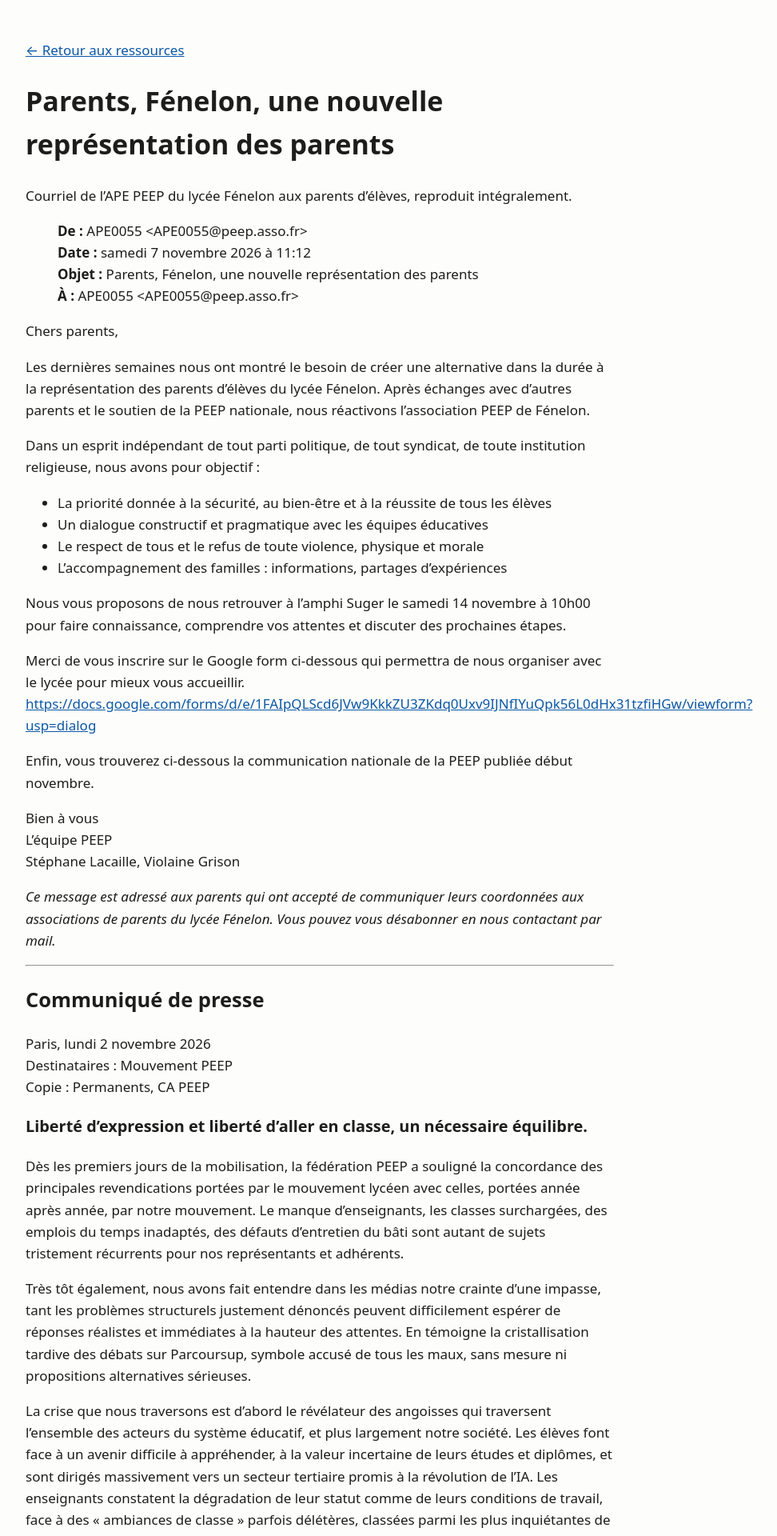
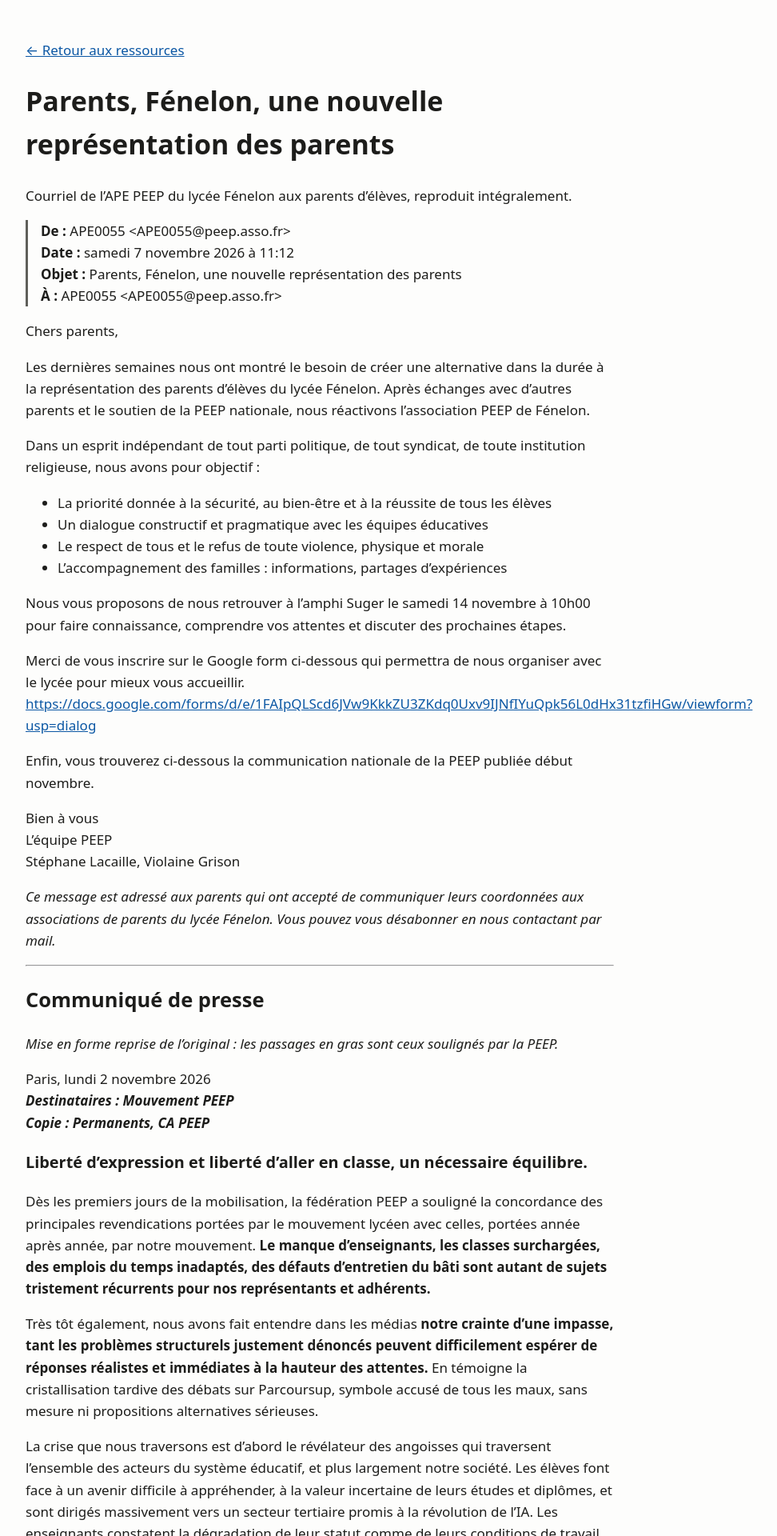
Before and after one commit to 4nf8hvwvry-collab/freefenelon, a Jekyll site: the page built from site/peep-fenelon-2026-11-07.md, in a window 1280 px wide. Shown: the top 1920 px of the page at 80% size, without its empty margins (240-1212 px from the left). Built offline with Jekyll 4.4.1, drawn with Linux system fonts in a browser that asks for light colours; some of the changed text lies outside the part shown.

Commit message:
Sous-page : lettre des maires à la rectrice ; mise en forme originale du communiqué PEEP
Co-Authored-By: Claude Opus 5.5 <noreply@anthropic.com>

```diff
--- a/site/_layouts/default.html
+++ b/site/_layouts/default.html
@@ -14,6 +14,10 @@
     body { margin: 0 auto; max-width: 46rem; padding: 2rem 1rem; background: var(--fond); color: var(--texte);
            font: 1.0625rem/1.6 system-ui, -apple-system, "Segoe UI", sans-serif; }
     a { color: var(--lien); }
+    img { max-width: 100%; height: auto; border: 1px solid var(--discret); }
+    table { border-collapse: collapse; }
+    th, td { text-align: left; padding: .25rem 1rem .25rem 0; border-bottom: 1px solid var(--discret); }
+    blockquote { margin-left: 0; padding-left: 1rem; border-left: 3px solid var(--discret); }
     footer { margin-top: 3rem; font-size: .9rem; color: var(--discret); }
   </style>
 </head>
--- a/site/peep-fenelon-2026-11-07.md
+++ b/site/peep-fenelon-2026-11-07.md
@@ -44,21 +44,23 @@ Stéphane Lacaille, Violaine Grison
 
 ## Communiqué de presse
 
+*Mise en forme reprise de l'original : les passages en gras sont ceux soulignés par la PEEP.*
+
 Paris, lundi 2 novembre 2026
-Destinataires : Mouvement PEEP
-Copie : Permanents, CA PEEP
+***Destinataires : Mouvement PEEP***
+***Copie : Permanents, CA PEEP***
 
 ### Liberté d’expression et liberté d’aller en classe, un nécessaire équilibre.
 
-Dès les premiers jours de la mobilisation, la fédération PEEP a souligné la concordance des principales revendications portées par le mouvement lycéen avec celles, portées année après année, par notre mouvement. Le manque d’enseignants, les classes surchargées, des emplois du temps inadaptés, des défauts d’entretien du bâti sont autant de sujets tristement récurrents pour nos représentants et adhérents.
+Dès les premiers jours de la mobilisation, la fédération PEEP a souligné la concordance des principales revendications portées par le mouvement lycéen avec celles, portées année après année, par notre mouvement. **Le manque d’enseignants, les classes surchargées, des emplois du temps inadaptés, des défauts d’entretien du bâti sont autant de sujets tristement récurrents pour nos représentants et adhérents.**
 
-Très tôt également, nous avons fait entendre dans les médias notre crainte d’une impasse, tant les problèmes structurels justement dénoncés peuvent difficilement espérer de réponses réalistes et immédiates à la hauteur des attentes. En témoigne la cristallisation tardive des débats sur Parcoursup, symbole accusé de tous les maux, sans mesure ni propositions alternatives sérieuses.
+Très tôt également, nous avons fait entendre dans les médias **notre crainte d’une impasse, tant les problèmes structurels justement dénoncés peuvent difficilement espérer de réponses réalistes et immédiates à la hauteur des attentes.** En témoigne la cristallisation tardive des débats sur Parcoursup, symbole accusé de tous les maux, sans mesure ni propositions alternatives sérieuses.
 
-La crise que nous traversons est d’abord le révélateur des angoisses qui traversent l’ensemble des acteurs du système éducatif, et plus largement notre société. Les élèves font face à un avenir difficile à appréhender, à la valeur incertaine de leurs études et diplômes, et sont dirigés massivement vers un secteur tertiaire promis à la révolution de l’IA. Les enseignants constatent la dégradation de leur statut comme de leurs conditions de travail, face à des « ambiances de classe » parfois délétères, classées parmi les plus inquiétantes de celles évaluées par le dernier rapport Pisa.
+La crise que nous traversons est d’abord le révélateur des angoisses qui traversent l’ensemble des acteurs du système éducatif, et plus largement notre société. Les élèves font face à un avenir difficile à appréhender, à la valeur incertaine de leurs études et diplômes, et sont dirigés massivement vers un secteur tertiaire promis à la révolution de l’IA. Les enseignants constatent la dégradation de leur statut comme de leurs conditions de travail, face à des « ambiances de classe » parfois délétères, **classées parmi les plus inquiétantes de celles évaluées par le dernier rapport Pisa.**
 
-Considérer ces enjeux avec hauteur de vue ne nous empêche pas d’attendre un retour en classe sans entraves, dans le respect de la liberté de chacun et plus prosaïquement du respect de la liberté de circulation dont fait partie l’accès à son établissement. Constatons que le début d’année chaotique déjà traversé se traduira pour les élèves les plus fragiles par un retard qui pourrait s’avérer irrémédiable, sinon pour certains par un décrochage scolaire définitif. Déjà éprouvée par les confinements de la période COVID, cette génération ne peut se permettre une nouvelle année de rupture sans prendre le risque de compromettre son avenir scolaire et professionnel.
+**Considérer ces enjeux avec hauteur de vue ne nous empêche pas d’attendre un retour en classe sans entraves, dans le respect de la liberté de chacun et plus prosaïquement du respect de la liberté de circulation dont fait partie l’accès à son établissement.** Constatons que le début d’année chaotique déjà traversé se traduira pour les élèves les plus fragiles par un retard qui pourrait s’avérer irrémédiable, sinon pour certains par un décrochage scolaire définitif. Déjà éprouvée par les confinements de la période COVID, **cette génération ne peut se permettre une nouvelle année de rupture sans prendre le risque de compromettre son avenir scolaire et professionnel.**
 
-La fédération PEEP, attentive à l’évolution de la situation, réaffirme son soutien aux élèves et à leurs parents et entend que la liberté d’aller en cours, comme de manifester, soient l’objet d’un égal respect.
+La fédération PEEP, attentive à l’évolution de la situation, **réaffirme son soutien aux élèves et à leurs parents et entend que la liberté d’aller en cours, comme de manifester, soient l’objet d’un égal respect.**
 
 Fédération PEEP
 92 Avenue d'Ivry
```
Also changed, not shown: site/index.md (+1 -0 lines), site/lettre-maires-rectrice-2026-11-10.md (added, +83 -0 lines), site/documents/lettre-maires-rectrice-2026-11-10-p1.jpg (added), site/documents/lettre-maires-rectrice-2026-11-10-p2.jpg (added).
